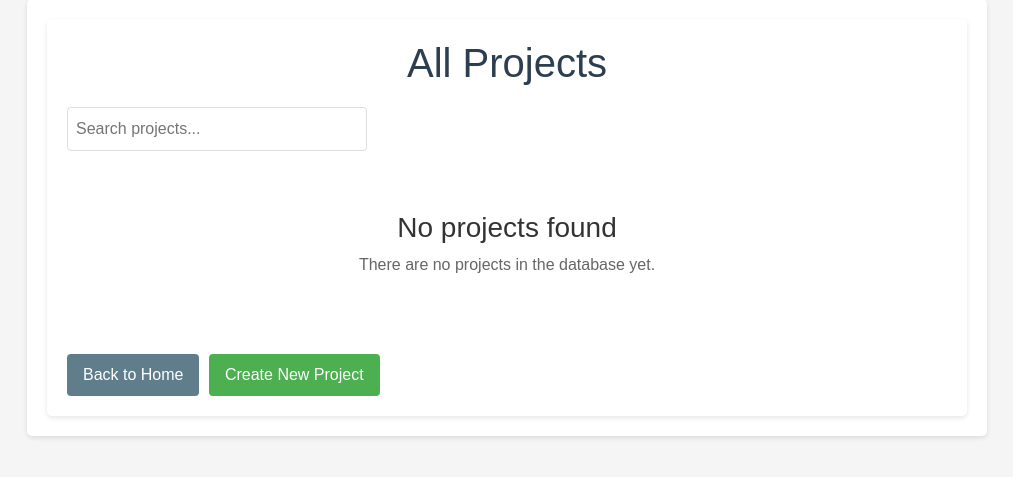
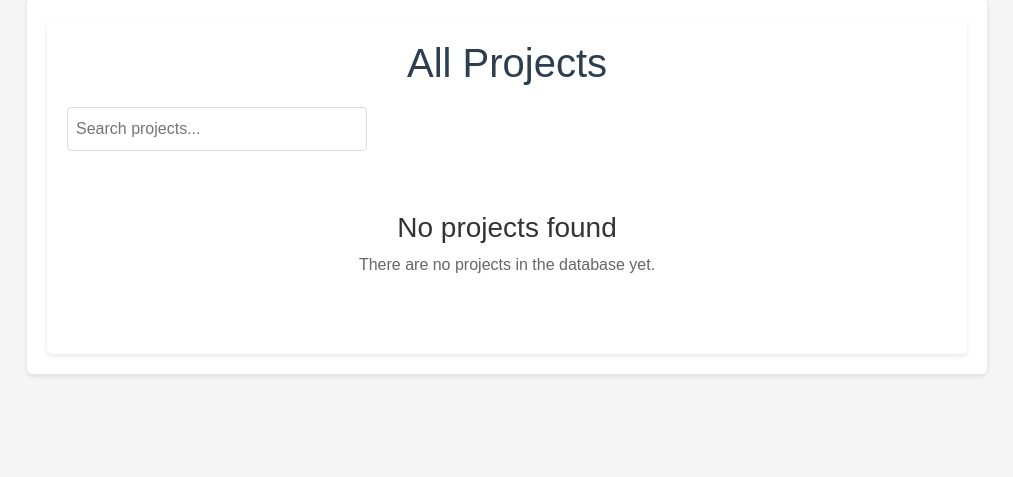
Before and after one commit to LGYTDA/w4111-proj3, a Flask app: template templates/projects/all.html in a window 1280 px wide. Shown: the part 103-580 px from the top of the page, without its empty margins (133-1146 px from the left). Run offline with Flask 3, Linux system fonts and the light colour scheme; the template is opened without the code that fills it, so the values that code supplies are empty; parts of the project's set-up code (start-up, migrations or seed data) failed here and were passed over.

Commit message:
removed create new project in "all projects" Please enter the commit message for your changes. Lines starting

```diff
--- a/templates/projects/all.html
+++ b/templates/projects/all.html
@@ -49,10 +49,7 @@
     </div>
     {% endif %}
 
-    <div class="controls">
-        <a href="/" class="btn back-btn">Back to Home</a>
-        <a href="/projects/add" class="btn create-btn">Create New Project</a>
-    </div>
+
 </div>
 
 <!-- Modal for completed project message -->
```
